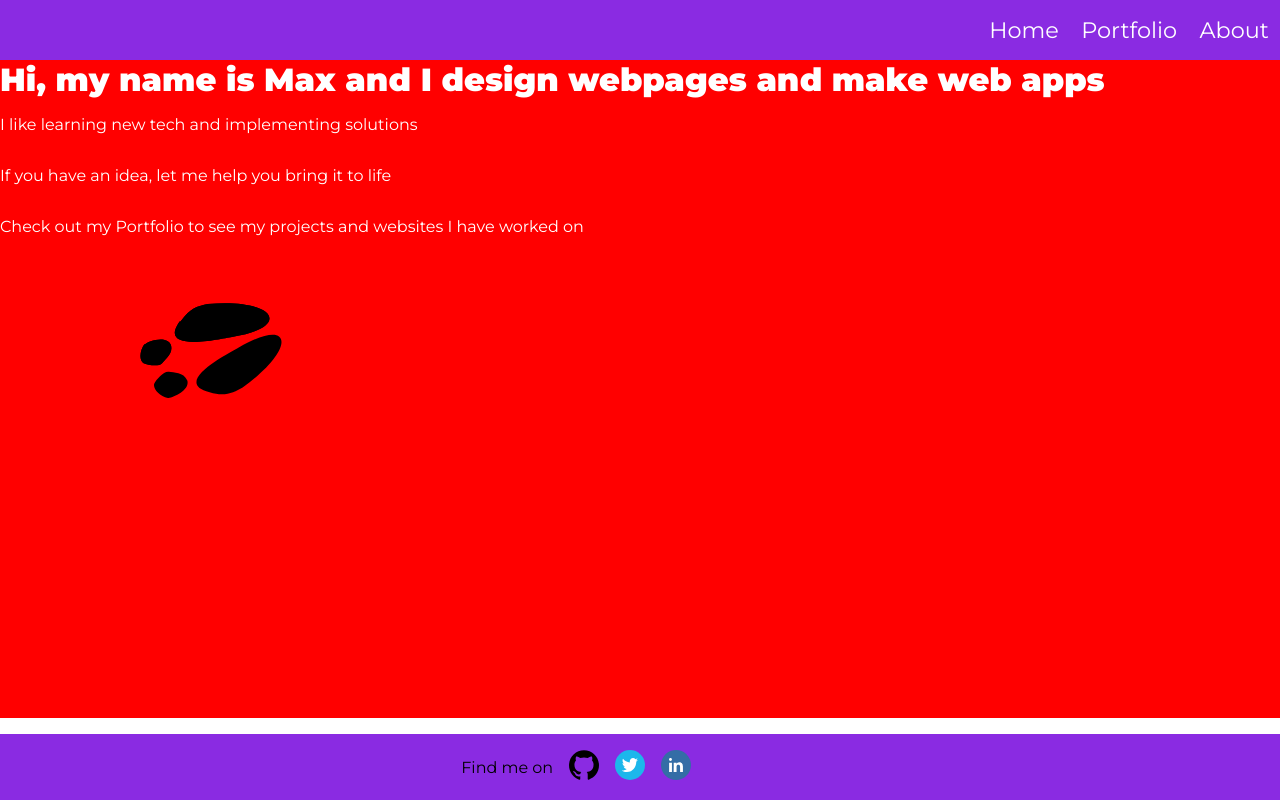
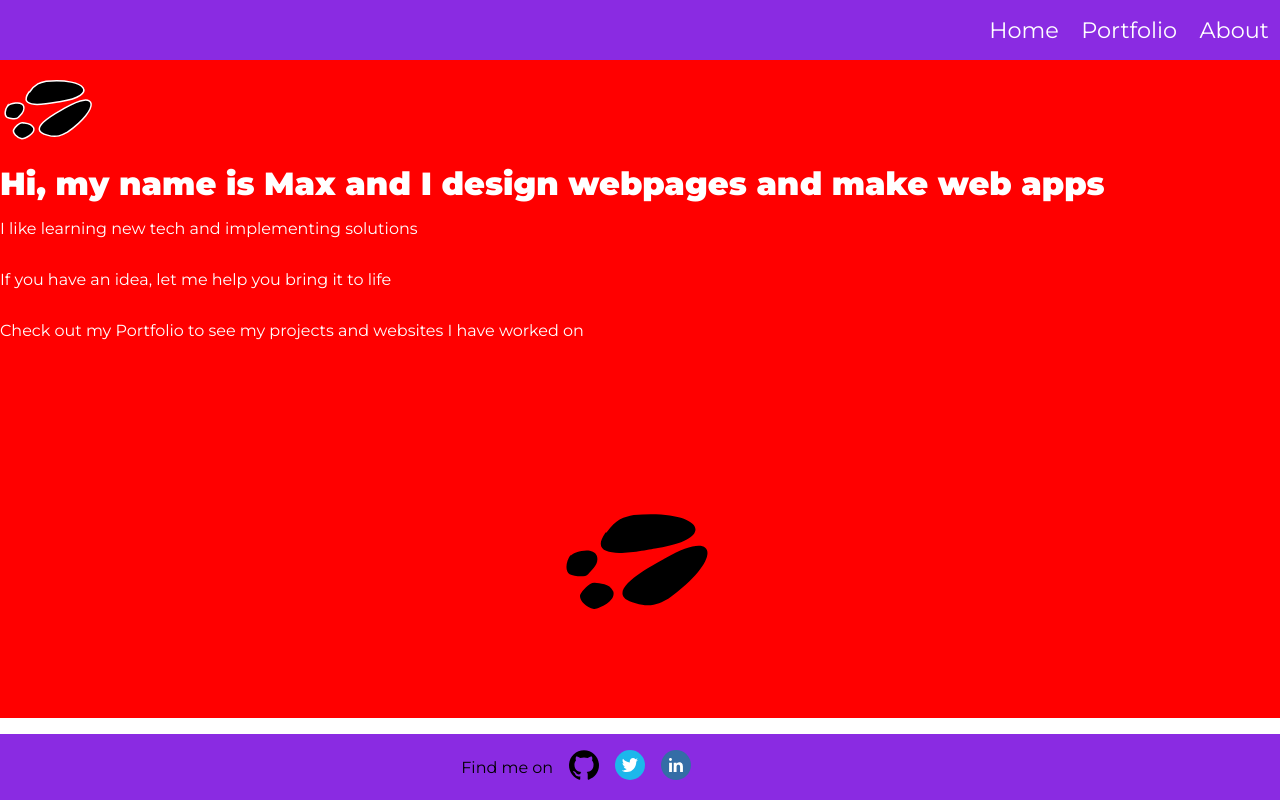
Before and after one commit to maxzakh/portfolio, a Vue app: page / in a window 1280 px wide. Built offline with nearby package versions, Linux system fonts and the light colour scheme.

Commit message:
Variables for animation

```diff
--- a/src/views/Home.vue
+++ b/src/views/Home.vue
@@ -2,9 +2,13 @@
     <div class="home">
         <!-- <img id="tracks" width="120px" height="120px" src="assets/footprints.svg"> -->
 
-        <div class="steps">
+        <div class="steps"></div>
 
-        </div>
+        <svg class="footprint-el" xmlns="http://www.w3.org/2000/svg" viewBox="0 0 16.9 16.9">
+            <path
+                d="M5 5.4C6 4 6.8 3.8 7.8 3.6 14.8 3 16.6 6 10.3 7 9 7.2 2.6 8.7 4.9 5.4zM1.3 7.7c-.5.7-.6 1.7-.1 2 .4.2 1.6.4 1.9 0 .3-.4 1.2-1 .9-1.9-.4-1-2.4-.4-2.7 0zM8 12.7c1.6.5 2.5 0 3.4-.5 5.6-4 5.2-7.4-.4-4.1-1 .6-7 3.6-3 4.6zM3.7 13.3c-.9-.2-1.6-1-1.4-1.5.2-.4 1-1.3 1.5-1.2.5.1 1.5 0 1.9.9.3 1-1.6 1.8-2 1.8z"
+            />
+        </svg>
 
         <div class="welcome">
             <h1>Hi, my name is Max and I design webpages and make web apps</h1>
@@ -18,7 +22,7 @@
                 d="M12,22.57L8.89,23.52L5.98,22.32L3.49,20.41L1.58,17.92L0.38,15.01L1.33,11.9L0.38,8.79L1.58,5.88L3.49,3.39L5.98,1.48L8.89,0.28L12,1.23L15.11,0.28L18.02,1.48L20.51,3.39L22.42,5.88L23.62,8.79L22.67,11.9L23.62,15.01L22.42,17.92L20.51,20.41L18.02,22.32L15.11,23.52z"
             />
             <text x="9" y="14" class="small">Home</text>
-        </svg> -->
+        </svg>-->
         <!-- <svg class="link-b link-shape" viewBox="0 0 24 24" xmlns="http://www.w3.org/2000/svg">
             <path
                 d="M12,22.57L8.89,23.52L5.98,22.32L3.49,20.41L1.58,17.92L0.38,15.01L1.33,11.9L0.38,8.79L1.58,5.88L3.49,3.39L5.98,1.48L8.89,0.28L12,1.23L15.11,0.28L18.02,1.48L20.51,3.39L22.42,5.88L23.62,8.79L22.67,11.9L23.62,15.01L22.42,17.92L20.51,20.41L18.02,22.32L15.11,23.52z"
@@ -30,7 +34,7 @@
                 d="M12,22.57L8.89,23.52L5.98,22.32L3.49,20.41L1.58,17.92L0.38,15.01L1.33,11.9L0.38,8.79L1.58,5.88L3.49,3.39L5.98,1.48L8.89,0.28L12,1.23L15.11,0.28L18.02,1.48L20.51,3.39L22.42,5.88L23.62,8.79L22.67,11.9L23.62,15.01L22.42,17.92L20.51,20.41L18.02,22.32L15.11,23.52z"
             />
             <text x="9" y="14" class="small">About</text>
-        </svg> -->
+        </svg>-->
     </div>
 </template>
 
@@ -39,11 +43,11 @@ import { defineComponent } from "@vue/composition-api";
 export default defineComponent({
     setup() {
         return {};
-    }
+    },
 });
 </script>
 
-<style>
+<style lang="scss">
 .home {
     position: relative;
     /* background: burlywood; */
@@ -98,6 +102,27 @@ path {
     padding: 20px;
 }
 
+.footprint-el {
+    height: 100px;
+    width: 100px;
+
+    path {
+        fill: black;
+        stroke: white;
+        stroke-width: 0.25;
+    }
+
+    .a {
+        transform: translate(0, 5px);
+        fill: red;
+    }
+
+    .b {
+        transform: translate(10px, 0);
+        fill: green;
+    }
+}
+
 .steps {
     position: absolute;
     top: 0;
@@ -109,16 +134,51 @@ path {
     background-size: 164px 164px;
     background-image: url(../assets/footprints.svg);
     background-repeat: no-repeat;
-    background-position: 100px 300px;
-    animation: 2s steps-anim infinite;
+    /* background-position: 100px 300px; */
+    animation: 10s steps-anim infinite;
+    animation-timing-function: steps(1);
 }
 
+$x-a: 0%;
+$x-step: 10%;
+$y-a: 85%;
+$y-b: 95%;
+
 @keyframes steps-anim {
-    from {
-        background-position: 0;
+    0% {
+        background-position: 0 0;
     }
-    to {
-        background-position: 164px 200px;
+    10% {
+        background-position: $x-a+$x-step*1 $y-a;
+    }
+    20% {
+        background-position: $x-a+$x-step*2 $y-b;
+    }
+    30% {
+        background-position: $x-a+$x-step*3 $y-a;
+    }
+    40% {
+        background-position: $x-a+$x-step*4 $y-b;
+    }
+    50% {
+        background-position: $x-a+$x-step*5 $y-a;
+    }
+
+    60% {
+        background-position: $x-a+$x-step*6 $y-b;
+    }
+    70% {
+        background-position: $x-a+$x-step*7 $y-a;
+    }
+
+    80% {
+        background-position: $x-a+$x-step*8 $y-b;
+    }
+    90% {
+        background-position: $x-a+$x-step*9 $y-a;
+    }
+    100% {
+        background-position: $x-a+$x-step*10 $y-b;
     }
 }
 
```
Also changed, not shown: src/assets/footprints.svg.
